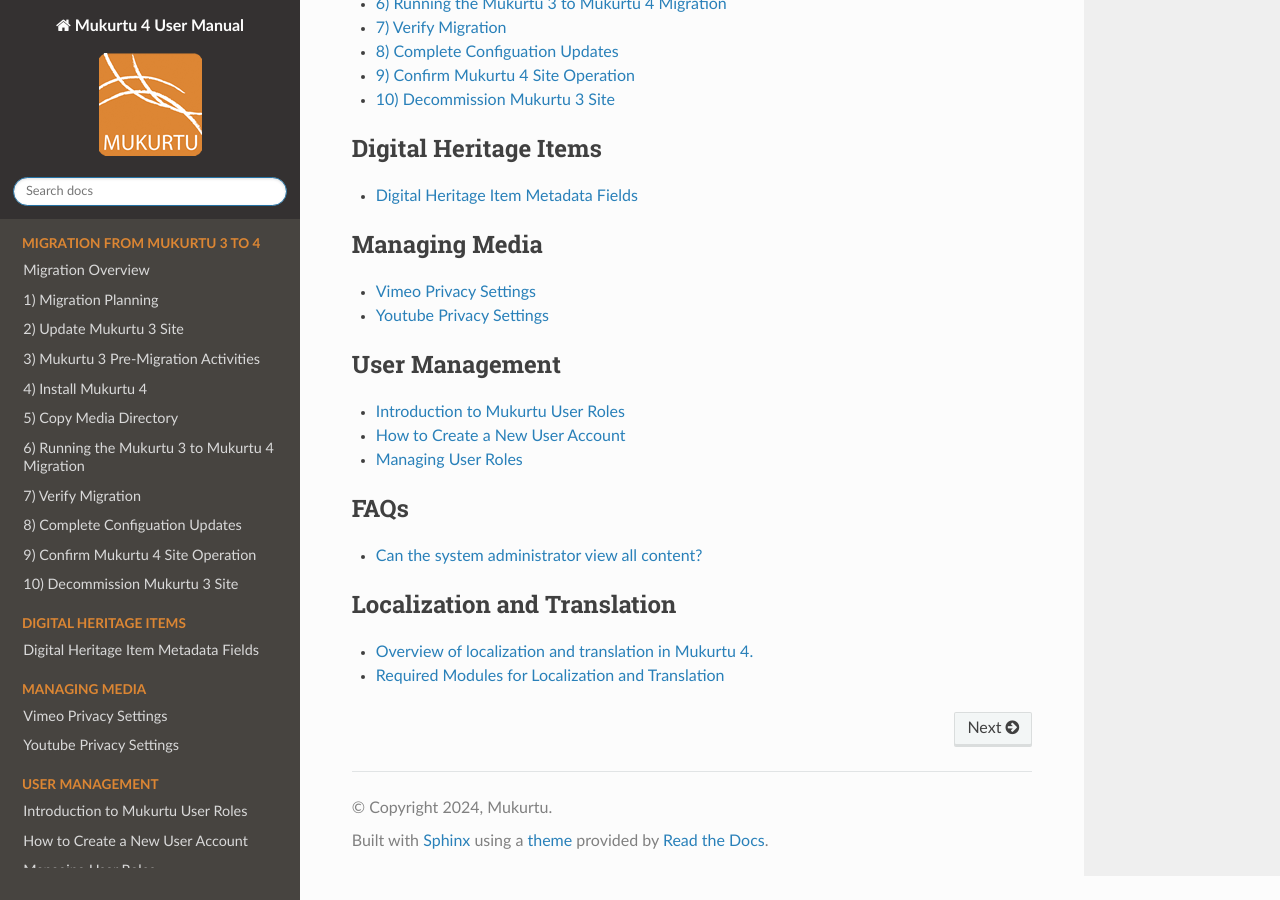
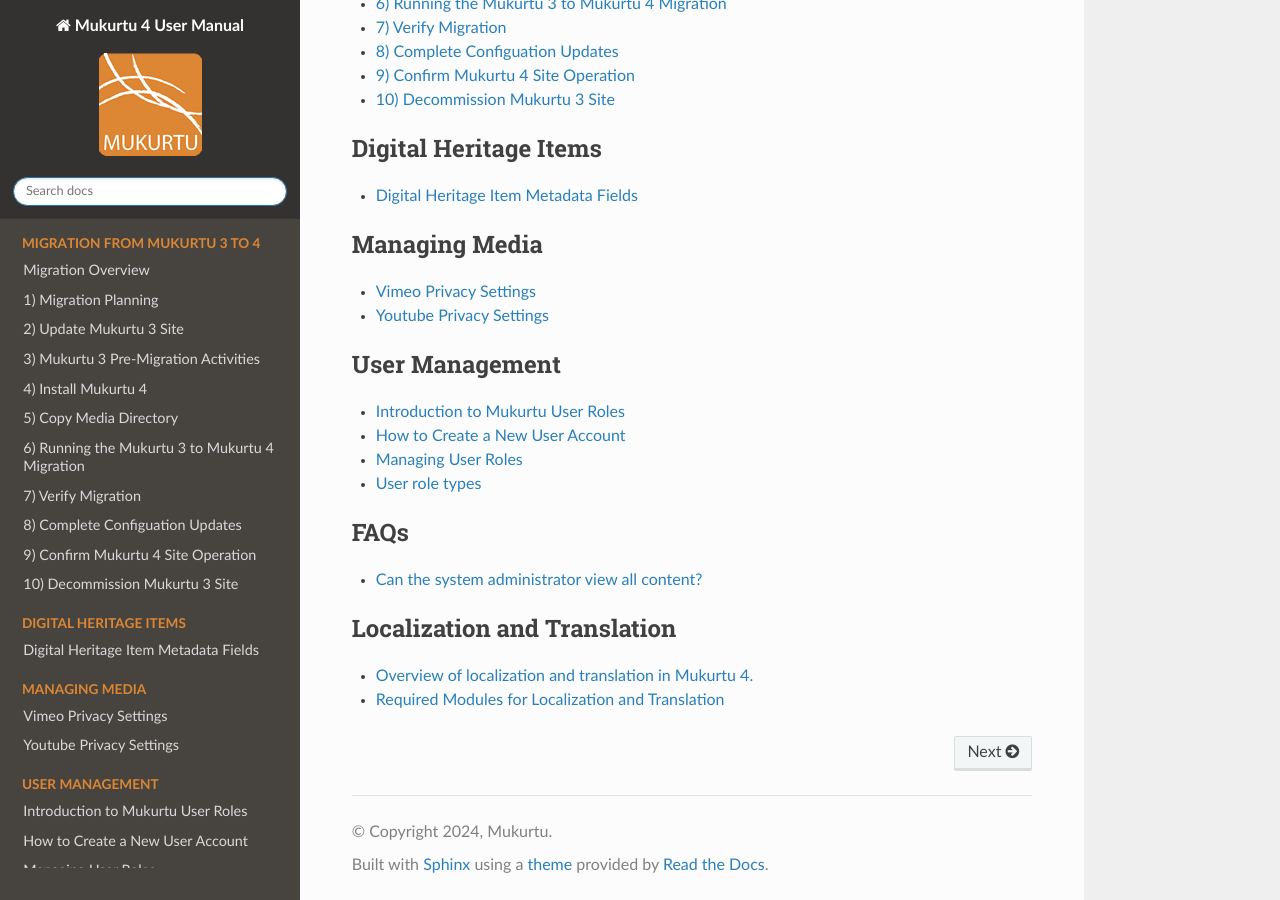
Before and after one commit to MukurtuCMS/mukurtudocs, a Sphinx documentation site: the page built from docs/source/index.rst, in a window 1280 px wide and 900 px high, scrolled down 942 px. Built offline with Sphinx 7.4.7 and the Read the Docs theme 3.1.0, drawn with Linux system fonts in a browser that asks for light colours.

Commit message:
Update user-role-types.md

```diff
--- a/docs/source/users/user-role-types.md
+++ b/docs/source/users/user-role-types.md
@@ -1 +1,3 @@
-An explanation of the different types of user roles
+# User role types
+
+These are the different types of user roles.
```
